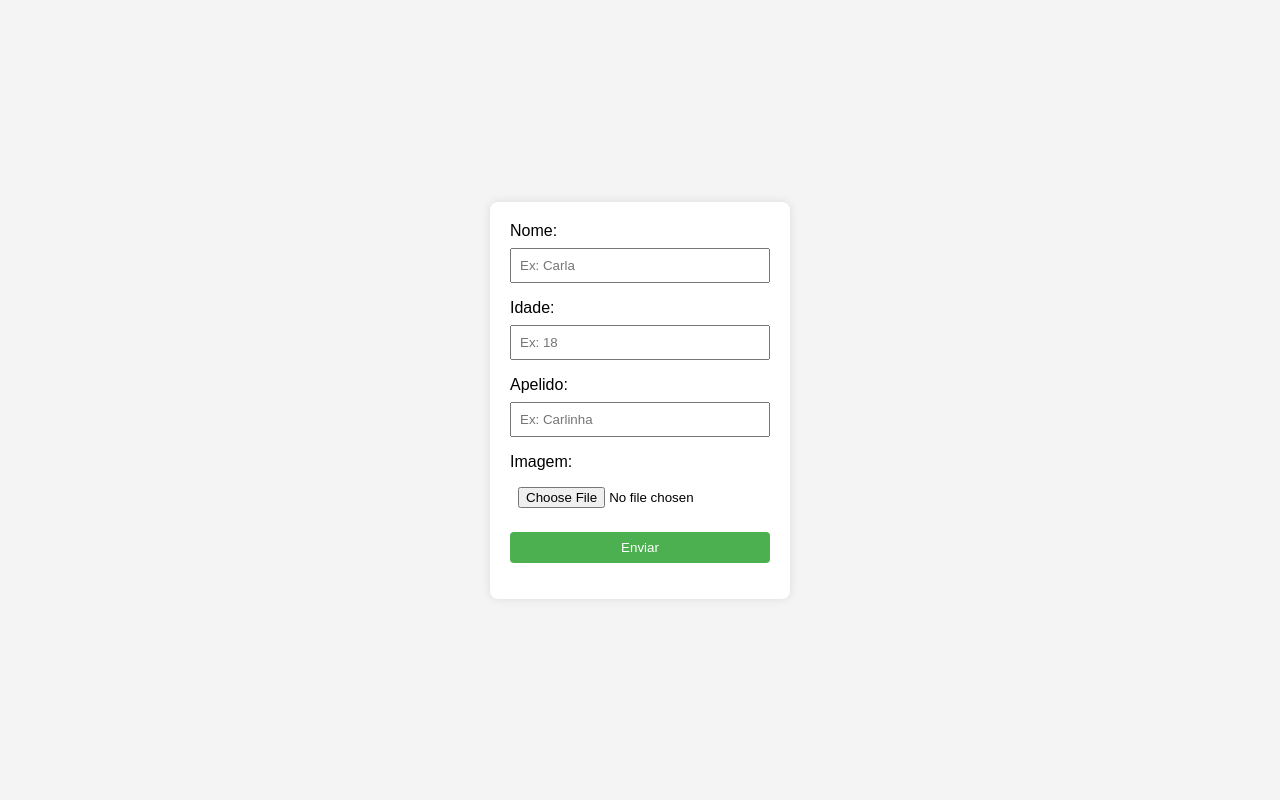
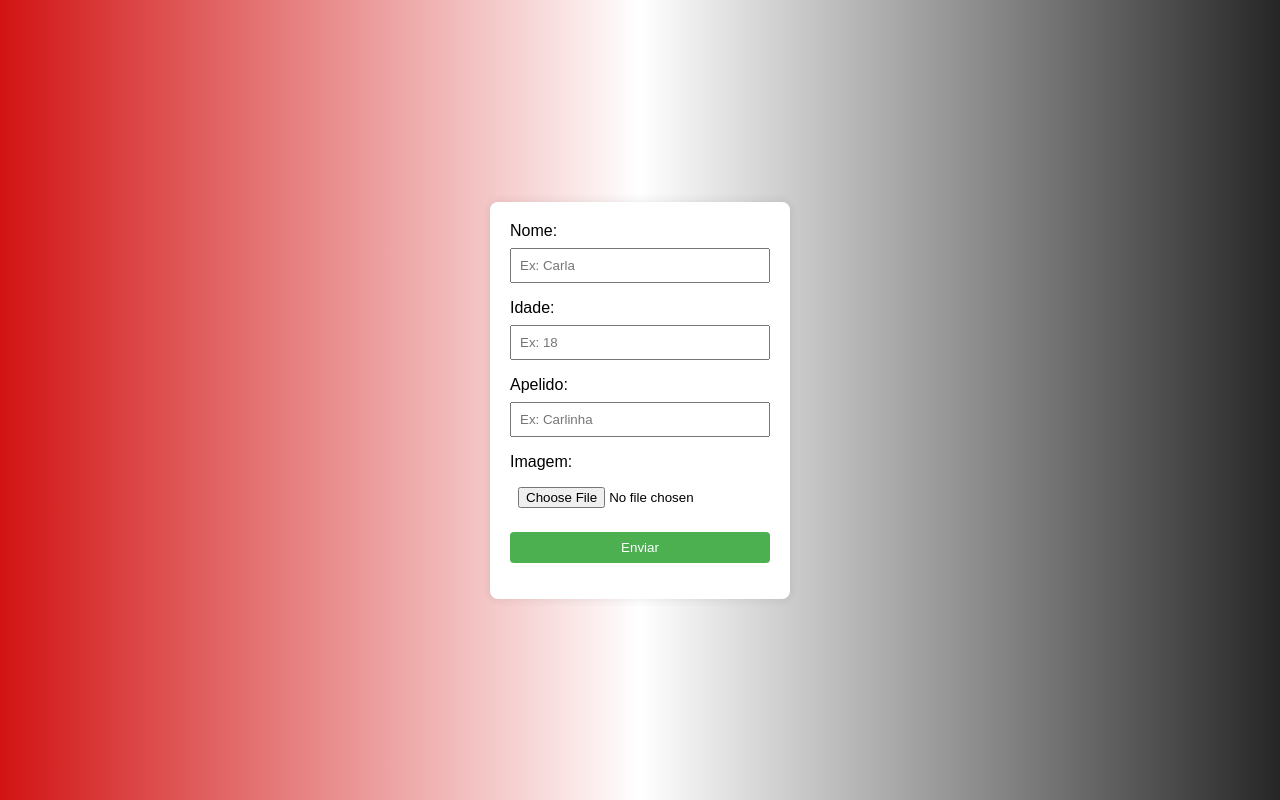
Before and after one commit to RodrigoNet0/Form-FACE2FACE, a website built with Vite: page index.html in a window 1280 px wide. Built offline with nearby package versions, Linux system fonts and the light colour scheme.

Commit message:
fundo trocado

```diff
--- a/style.css
+++ b/style.css
@@ -6,7 +6,7 @@
 
 body {
   font-family: Arial, sans-serif;
-  background-color: #f4f4f4;
+   background: linear-gradient(90deg, rgba(210,19,19,1) 0%, rgba(255,255,255,1) 50%, rgba(0,0,0,0.8491771708683473) 100%);
   margin: 0;
   padding: 0;
   display: flex;
```
